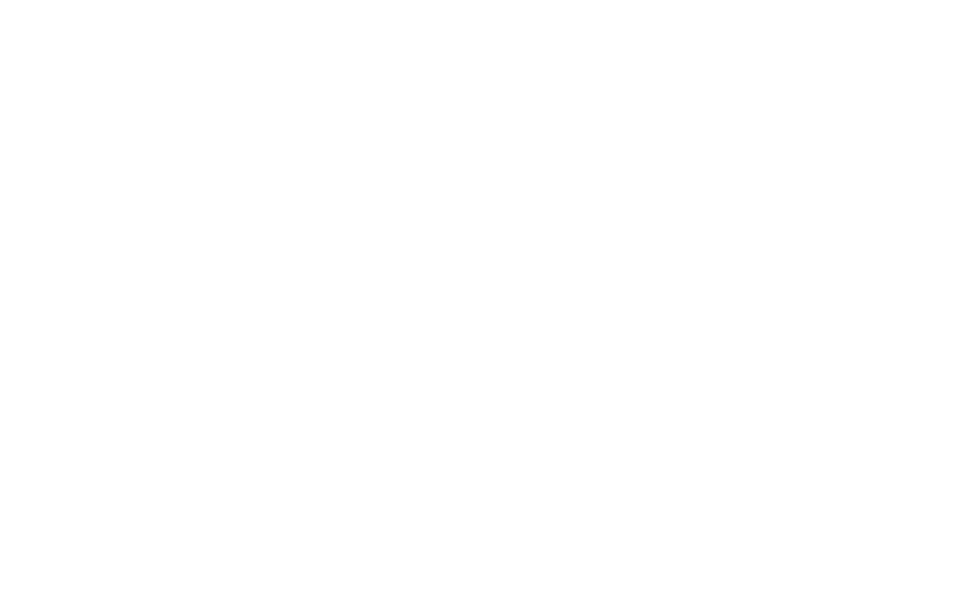
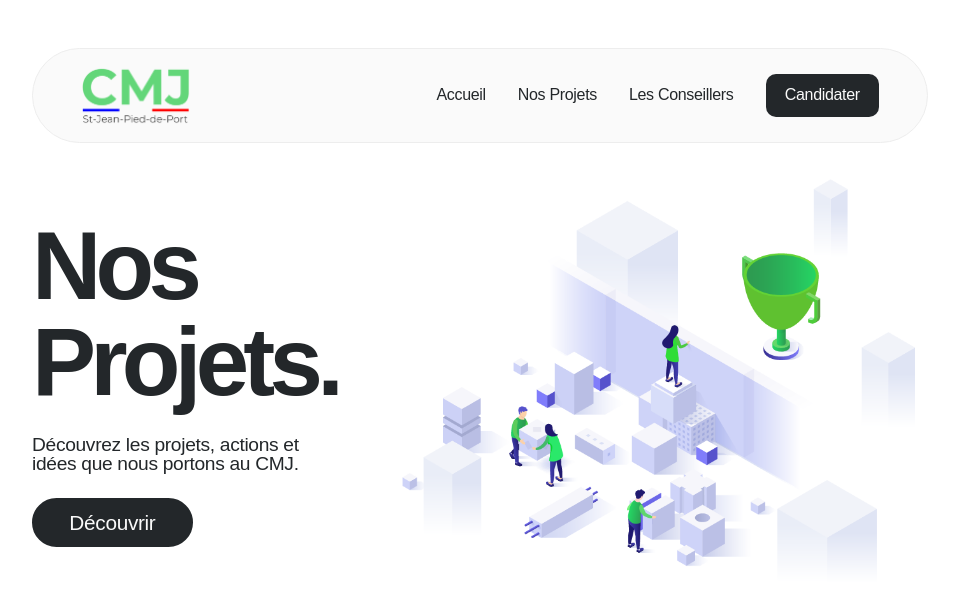
Before and after one commit to Tom-mp4/cmj-website, a Vue app: page /projects in a window 1280 px wide. Before the commit this address had no page. Shown: the top 604 px of the page, without its empty margins (160-1119 px from the left). Built offline with nearby package versions, Linux system fonts and the light colour scheme; a web font is replaced by a local one.

Commit message:
added Projects.vue page added Landing.vue for Projects.vue modified router modified link in Navbar.vue

```diff
--- a/src/components/Navbar.vue
+++ b/src/components/Navbar.vue
@@ -12,7 +12,7 @@
       <router-link class="button" to="/">
         Accueil
       </router-link>
-      <router-link class="button" to="/about">
+      <router-link class="button" to="/projects">
         Nos Projets
       </router-link>
       <router-link class="button" to="/conseillers">
--- /dev/null
+++ b/src/components/Projects/Landing.vue
@@ -0,0 +1,115 @@
+<template>
+  <div class="landing">
+    <div class="left">
+      <h1 class="title">Nos Projets.</h1>
+      <p class="description">
+        Découvrez les projets, actions et idées que nous portons au CMJ.
+      </p>
+      <router-link class="button" to="/">
+        Découvrir
+      </router-link>
+    </div>
+    <div class="right">
+      <img src="@/assets/image/project-illustration.png" alt="project-illustration" class="image">
+    </div>
+  </div>
+</template>
+
+<script>
+export default {
+  name: 'Landing.vue',
+};
+</script>
+
+<style scoped lang="scss">
+@use '@/assets/styles/_colors.scss';
+@use '@/assets/styles/_fonts.scss';
+
+.landing {
+  display: flex;
+  align-items: center;
+  padding: 14% 0;
+  width: 70%;
+  gap: 50px;
+
+  .left {
+    display: flex;
+    flex-direction: column;
+    gap: 25px;
+    width: 50%;
+
+    .title {
+      font-family: fonts.$greycliff;
+      color: colors.$black;
+      font-size: 6rem;
+      line-height: 1;
+      letter-spacing: -0.06em;
+    }
+
+    .description {
+      font-family: fonts.$montserrat;
+      color: colors.$black;
+      font-size: 1.2rem;
+      line-height: 1;
+    }
+
+    .button {
+      font-family: fonts.$montserrat;
+      color: colors.$white;
+      background-color: colors.$black;
+      padding: 0.5em 1.7em;
+      width: fit-content;
+      font-size: 1.3rem;
+      text-decoration: none;
+      border-radius: 99px;
+      border: 2px solid colors.$black;
+      transition: ease-in-out .2s;
+
+      &:hover {
+        color: colors.$black;
+        background-color: colors.$white;
+      }
+    }
+  }
+
+  .right {
+    display: flex;
+    align-items: center;
+    justify-content: center;
+
+    .image {
+      width: 95%;
+    }
+  }
+}
+
+@media (max-width: 576px) {
+  .landing {
+    flex-direction: column;
+    padding: 50% 0;
+    width: 80%;
+
+    .left {
+      align-items: center;
+      justify-content: center;
+      width: 100%;
+      gap: 20px;
+
+      .title {
+        font-size: 4rem;
+      }
+    }
+
+    .right {
+      display: flex;
+      align-items: center;
+      justify-content: center;
+
+      .image {
+        width: 100%;
+      }
+    }
+  }
+}
+
+</style>
--- a/src/router/index.js
+++ b/src/router/index.js
@@ -1,6 +1,6 @@
 import { createRouter, createWebHistory } from 'vue-router';
 import Home from '../views/Home.vue';
-import About from '../views/About.vue';
+import Projects from '../views/Projects.vue';
 
 const routes = [
   {
@@ -9,9 +9,9 @@ const routes = [
     component: Home,
   },
   {
-    path: '/about',
-    name: 'About',
-    component: About,
+    path: '/projects',
+    name: 'Projects',
+    component: Projects,
   },
 ];
 
--- a/src/views/About.vue
+++ /dev/null
@@ -1,13 +0,0 @@
-<script setup>
-
-</script>
-
-<template>
-  <div class="about">
-    <h1>Hello World !</h1>
-  </div>
-</template>
-
-<style lang="scss" scoped>
-
-</style>
--- /dev/null
+++ b/src/views/Projects.vue
@@ -0,0 +1,34 @@
+<template>
+  <div class="projects">
+    <Navbar />
+    <Landing />
+  </div>
+</template>
+
+<script>
+import Navbar from '@/components/Navbar.vue';
+import Landing from '@/components/Projects/Landing.vue';
+
+export default {
+  name: 'Home',
+  components: {
+    Landing,
+    Navbar,
+  },
+};
+</script>
+
+<style scoped lang="scss">
+
+.projects {
+  display: flex;
+  flex-direction: column;
+  align-items: center;
+
+  .navbar {
+    position: fixed;
+    top: 3rem;
+  }
+}
+
+</style>
```
Also changed, not shown: src/assets/image/project-illustration.png (added).
